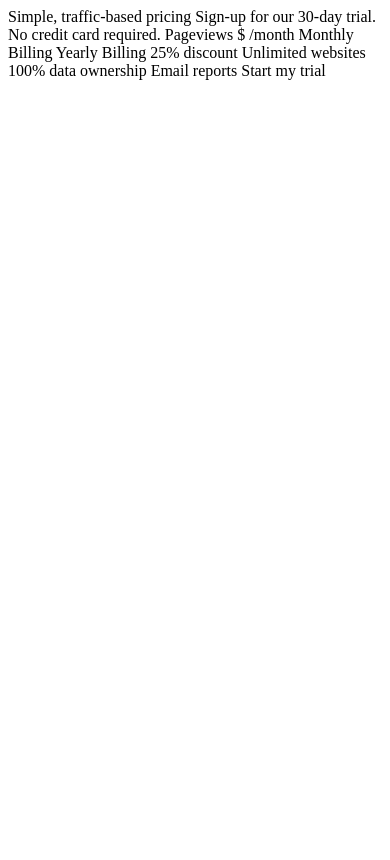
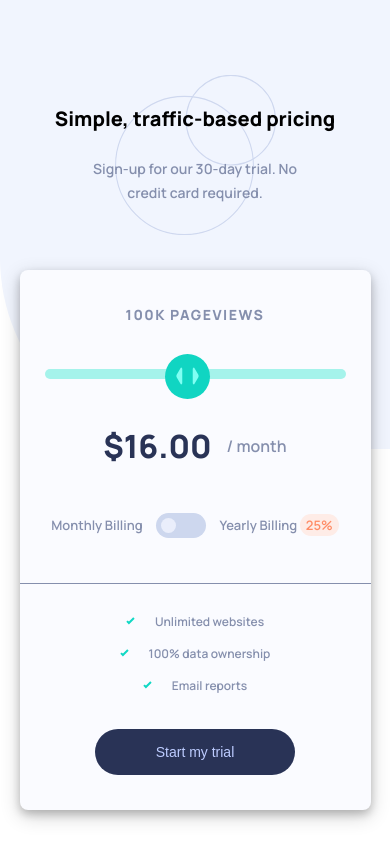
Before and after one commit to Gaston-Recalde/interactive-pircing-component, a plain HTML site: page index.html in a window 390 px wide. Drawn offline with Linux system fonts and the light colour scheme.

Commit message:
Mobile design termiando

```diff
--- a/index.html
+++ b/index.html
@@ -12,20 +12,65 @@
 </head>
 <body>
 
-  Simple, traffic-based pricing
-  Sign-up for our 30-day trial. No credit card required.
+  <div class="container">
 
-  Pageviews
-  $ /month
+    <header class="header">
 
-  Monthly Billing
-  Yearly Billing 25% discount
+      <h3 class="header__h3">Simple, traffic-based pricing</h3>
+      <p class="header__p">Sign-up for our 30-day trial. No credit card required. </p>
 
-  Unlimited websites
-  100% data ownership
-  Email reports
+    </header>
 
-  Start my trial
+    <main class="main">
+
+      <div class="card">
+
+        <div class="card__info">
+
+          <span class="card__span">100k Pageviews</span>
+
+          <div class="card__progress">
+            <div class="progress-btn">
+              <img src="./images/icon-slider.svg" alt="Icon slider">
+            </div>
+          </div>
+
+          <p class="card__price"><span>$16.00</span> / month</p>
+
+          <div class="card__billing">
+            <p>Monthly Billing</p>
+            <div class="toggle"><div class="toggle-btn"></div></div>
+            <p>Yearly Billing <span>25%</span> </p> <!-- discount -->
+          </div>
+
+        </div>
+        <!-- <hr> -->
+
+        <div class="card__pack">
+          <div class="pack-info">
+            <img src="./images/icon-check.svg" alt="Icon check">
+            <p>Unlimited websites</p>
+          </div>
+
+          <div class="pack-info">
+            <img src="./images/icon-check.svg" alt="Icon check">
+            <p>100% data ownership</p>
+          </div>
+
+          <div class="pack-info">
+            <img src="./images/icon-check.svg" alt="Icon check">
+            <p>Email reports</p>
+          </div>
+        </div>
+
+        <button class="card-btn">Start my trial</button>
+
+      </div>
+
+
+    </main>
+
+  </div>
 
   <!-- <div class="attribution">
     Challenge by <a href="https://www.frontendmentor.io?ref=challenge" target="_blank">Frontend Mentor</a>.
--- a/sass/_general.scss
+++ b/sass/_general.scss
@@ -12,6 +12,9 @@ html{
 
 body{
     font-family: 'Manrope', sans-serif;
+    font-weight: 600;
+    background-image: url('../images/bg-pattern.svg');
+    background-repeat: no-repeat;
 }
 
 .attribution { font-size: 11px; text-align: center; }
--- a/sass/_main.scss
+++ b/sass/_main.scss
@@ -0,0 +1,187 @@
+.container{
+    width: 90%;
+    margin: 75px auto;
+    // margin-top: 50px;
+
+    .header{
+        width: 100%;
+        padding: 30px 0;
+        text-align: center;
+        background-image: url('../images/pattern-circles.svg');
+        background-repeat: no-repeat;
+        background-position: center;
+        background-size: contain;
+        margin-bottom: 35px;
+
+        &__h3{
+            font-weight: 800;
+            font-size: 20px;
+            margin-bottom: 25px;
+        }
+
+        &__p{
+            color: $grayish-blue;
+            font-size: 14px;
+            width: 60%;
+            margin: auto;
+            line-height: 1.7;
+        }
+    }
+
+    .main{
+        position: relative;
+
+        &::after{
+            position: absolute;
+            content: '';
+            left: 0;
+            right: 0;
+            top: 58%;
+            border-bottom: 1px solid $grayish-blue;
+        }
+    }
+
+    .card{
+        background-color: $very-pale-blue;
+        width: 100%;
+        text-align: center;
+        padding: 35px 25px;
+        border-radius: 8px;
+        box-shadow: 0 4px 8px 0 rgba(0, 0, 0, 0.2), 0 6px 20px 0 rgba(0, 0, 0, 0.19);
+
+        &__span{
+            color: $grayish-blue;
+            font-size: 14px;
+            font-weight: 800;
+            text-transform: uppercase;
+            letter-spacing: 1.5px;
+        }
+
+        &__progress{
+            width: 100%;
+            height: 10px;
+            background-color: $soft-cyan;
+            border-radius: 50px;
+            margin: 45px 0;
+            position: relative;
+
+            .progress-btn{
+                width: 45px;
+                height: 45px;
+                border-radius: 50%;
+                background-color: $strong-cyan;
+                display: flex;
+                justify-content: center;
+                align-items: center;
+                position: absolute;
+                top: -15px;
+                left: 40%;
+
+                &:hover{
+                    cursor: pointer;
+                    // background-color: $soft-cyan;
+                }
+
+                img{
+                    width: 50%;
+                    height: 50%;
+                }
+            }
+        }
+
+        &__price{
+            font-size: 16px;
+            color: $grayish-blue;
+            display: flex;
+            justify-content: center;
+            align-items: center;
+            gap: 15px;
+            margin-bottom: 45px;
+
+            span{
+                color: $dark-desaturated-blue;
+                font-weight: 800;
+                font-size: 32px;
+            }
+        }
+
+        &__billing{
+            display: flex;
+            justify-content: space-around;
+            align-items: center;
+            margin-bottom: 75px;
+
+            p{
+                color: $grayish-blue;
+                font-size: 13px;
+
+                span{
+                    color: $light-red;
+                    padding: 2px 6px;
+                    background-color: $light-grayish-red;
+                    border-radius: 50px;
+                }
+            }
+
+            .toggle{
+                width: 50px;
+                height: 25px;
+                padding: 5px;
+                background-color: $light-grayish-blue-2;
+                border-radius: 50px;
+                position: relative;
+                transition: all 400ms ease-in-out;
+
+                &:hover{
+                    cursor: pointer;
+                    background-color: $soft-cyan;
+                }
+
+                .toggle-btn{
+                    position: absolute;
+                    width: 15px;
+                    height: 15px;
+                    border-radius: 50%;
+                    background-color: $light-grayish-blue-1;
+                }
+
+                .toggle-btn-active{
+                    right: 5px;
+                }
+            }
+        }
+
+        &__pack{
+            text-align: center;
+
+            .pack-info{
+                display: flex;
+                align-items: center;
+                justify-content: center;
+                gap: 20px;
+                margin-bottom: 15px;
+
+                p{
+                    color: $grayish-blue;
+                    font-size: 12px;
+                }
+            }
+        }
+
+        &-btn{
+            margin-top: 20px;
+            font-size: 14px;
+            border: none;
+            padding: 15px 25px;
+            width: 200px;
+            border-radius: 50px;
+            background-color: $dark-desaturated-blue;
+            color: $pale-blue;
+
+            &:hover{
+                cursor: pointer;
+                color: $very-pale-blue;
+            }
+        }
+    }
+}
--- a/sass/style.scss
+++ b/sass/style.scss
@@ -0,0 +1,23 @@
+// Variables
+
+// ## Colors
+
+// ### Primary
+
+$soft-cyan : hsl(174, 77%, 80%); //(Full Slider Bar)
+$strong-cyan : hsl(174, 86%, 45%); //(Slider Backround)
+$light-grayish-red : hsl(14, 92%, 95%); //(Discount Background)
+$light-red : hsl(15, 100%, 70%); //(Discount Text)
+$pale-blue : hsl(226, 100%, 87%); //(CTA Text)
+
+// ### Neutral
+
+$white : hsl(0, 0%, 100%); //(Pricing Component Background)
+$very-pale-blue : hsl(230, 100%, 99%); //(Main Background)
+$light-grayish-blue-1 : hsl(224, 65%, 95%); //(Empty Slider Bar)
+$light-grayish-blue-2 : hsl(223, 50%, 87%); //(Toggle Background)
+$grayish-blue : hsl(225, 20%, 60%); //(Text)
+$dark-desaturated-blue : hsl(227, 35%, 25%); //(Text & CTA Background)
+
+@import 'general';
+@import 'main';
```
Also changed, not shown: css/style.css, 1 other file.
